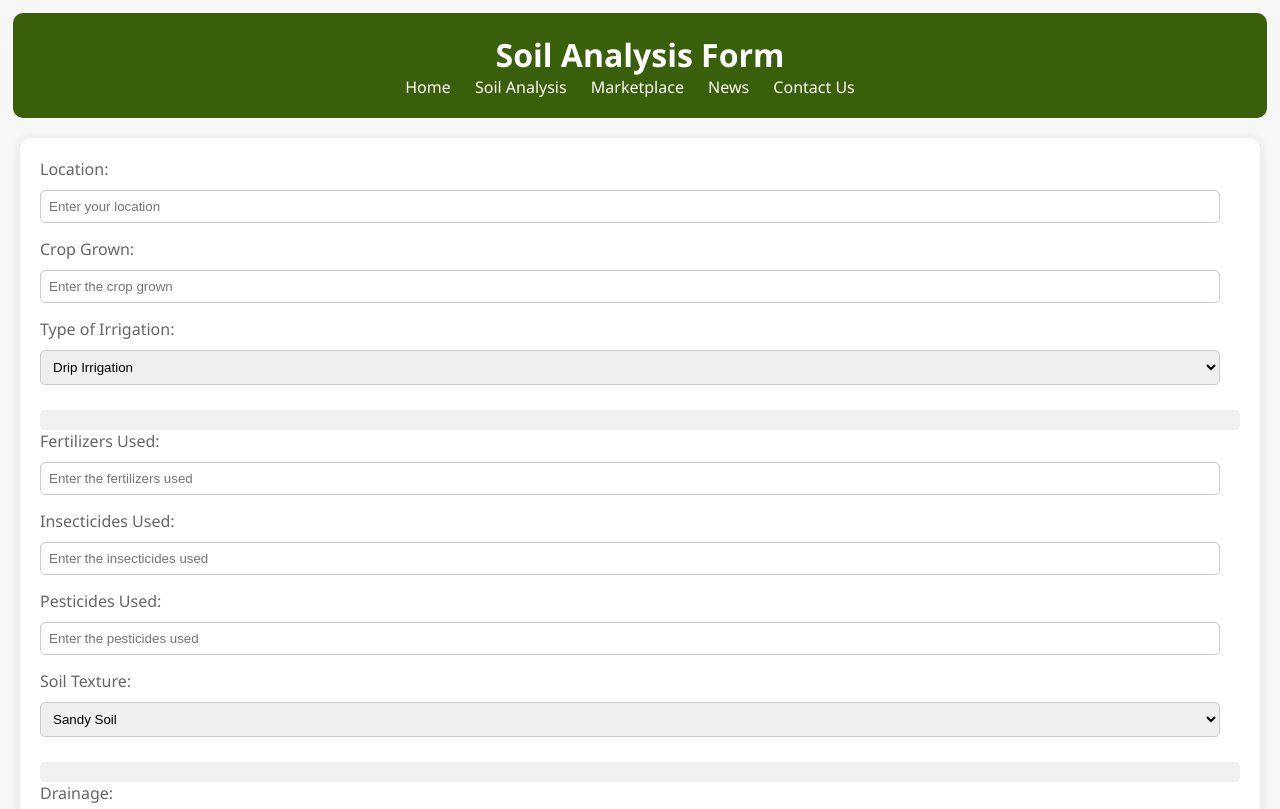
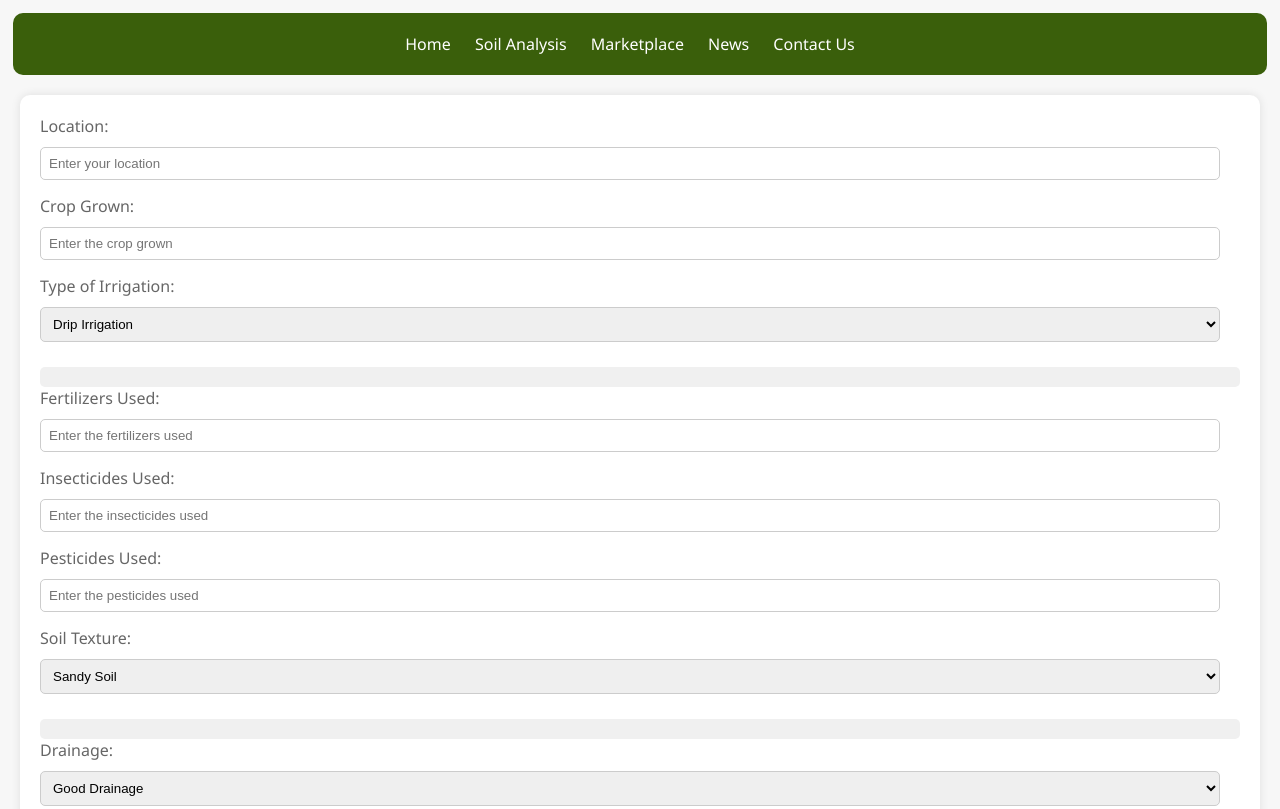
Before and after one commit to Induj1/Hackathon, a plain HTML site: page form.html in a window 1280 px wide. Shown: the top 809 px of the page. Drawn offline with Linux system fonts and the light colour scheme.

Commit message:
Update form.html

```diff
--- a/form.html
+++ b/form.html
@@ -9,7 +9,7 @@
 <body>
 <header>
     <div class="container">
-        <h1>Soil Analysis Form</h1>
+        <h1></h1>
         <nav>
             <ul>
                 <li><a href="index.html">Home</a></li>
```
